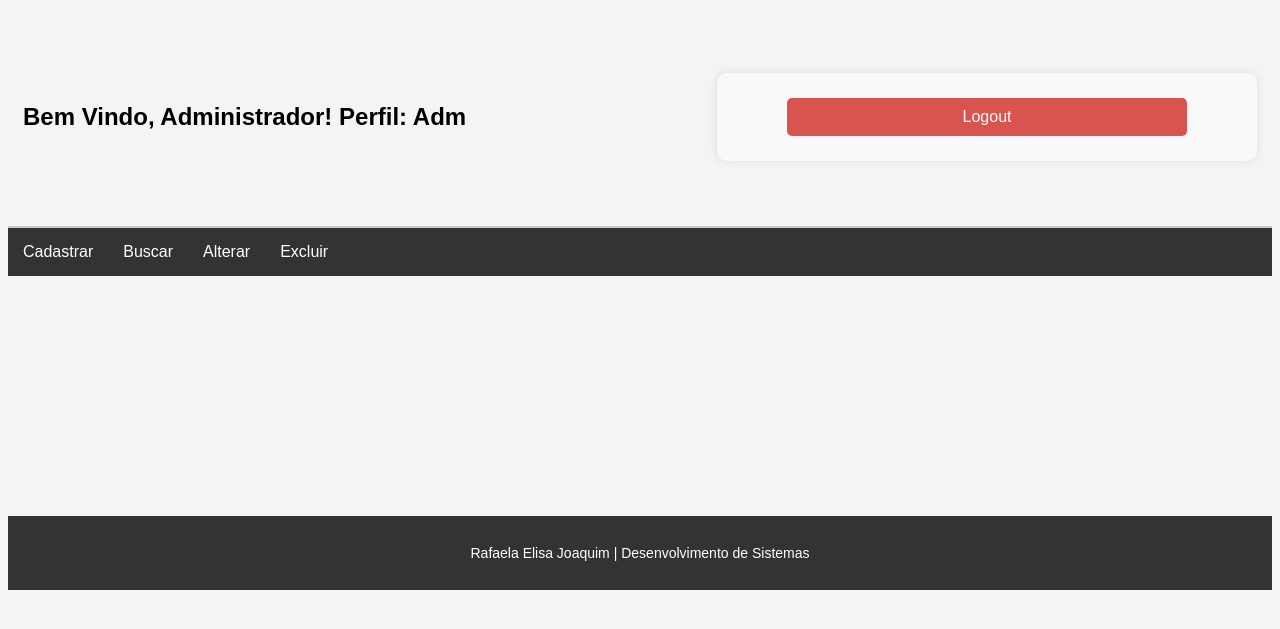
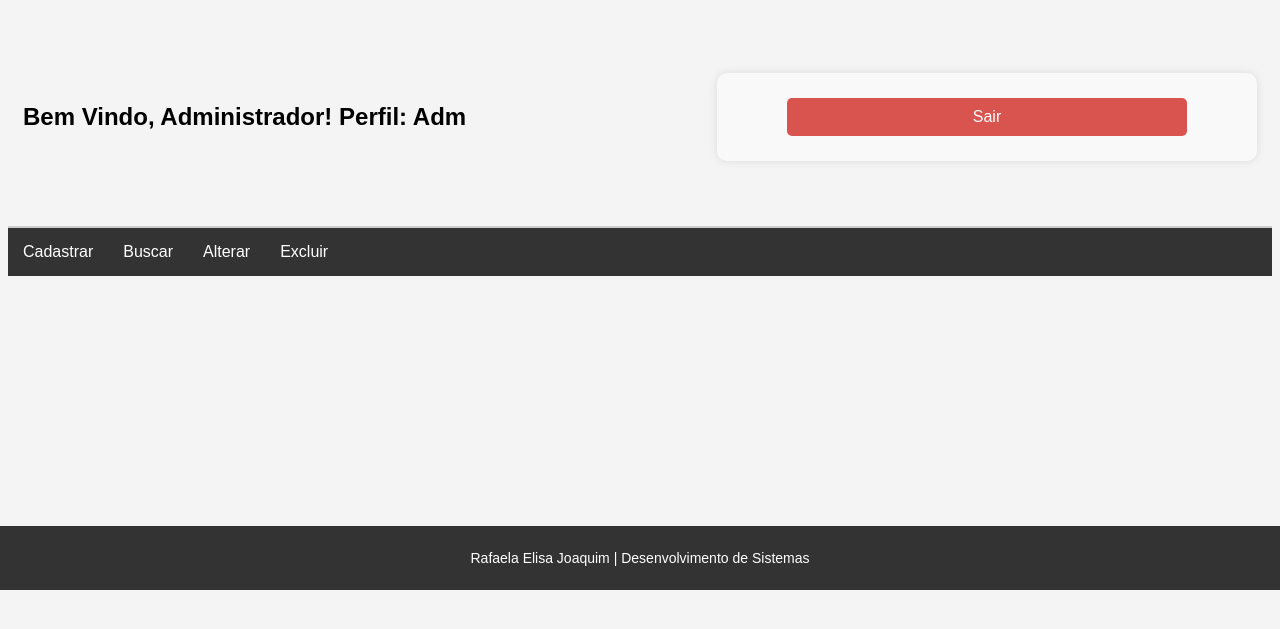
Before and after one commit to rafaelaelisajoaquim/Rafaela_Joaquim_prova, a PHP site: page /principal.php in a window 1280 px wide. Shown: the top 629 px of the page. Run offline with PHP 8.4, Linux system fonts and the light colour scheme; a user stored in the database is signed in; data comes from the database, SQL or seed files in the repository.

Commit message:
Página Principal
Alteração da estilização do rodapé e das permissões dos usuários.

```diff
--- a/principal.php
+++ b/principal.php
@@ -54,10 +54,12 @@
     <style>
         .footer {
             background-color: #333;
-            color:white;
-            padding: 15px;
-            margin-top: 240px;
-            font-size:14px;
+            font-size: 14px;
+            color: white;
+            padding: 10px;
+            margin-top: 250px;
+            margin-left: -8px;
+            margin-right: -8px;
         }
     </style>
 </head>
@@ -70,7 +72,7 @@
 
             <div class="logout">
                 <form action="logout.php" method="POST">
-                    <button type="submit">Logout</button>
+                    <button type="submit">Sair</button>
                 </form>
             </div>
         </header>
```
